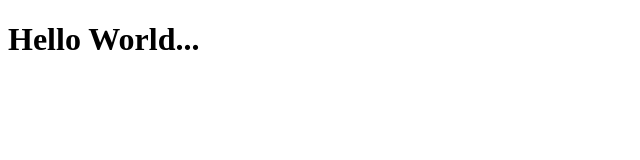
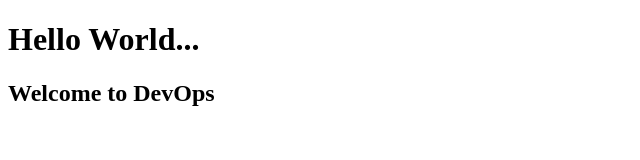
Before and after one commit to deorairoshan/webrepo, a plain HTML site: page index.html in a window 1280 px wide. Shown: the whole page, without its empty margins (0-640 px from the left). Drawn offline with Linux system fonts and the light colour scheme.

Commit message:
File modified.

```diff
--- a/index.html
+++ b/index.html
@@ -5,5 +5,6 @@
     </head>
     <body>
         <h1>Hello World...</h1>
+        <h2>Welcome to DevOps</h2>
     </body>
 </html>
```
